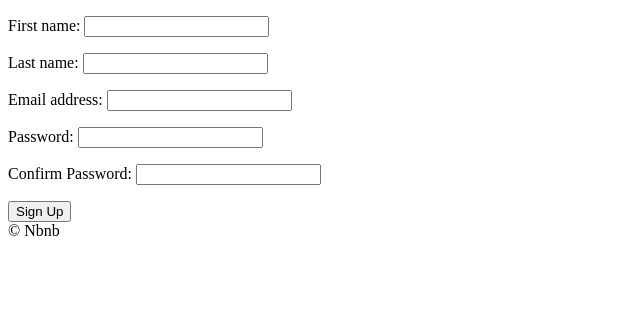
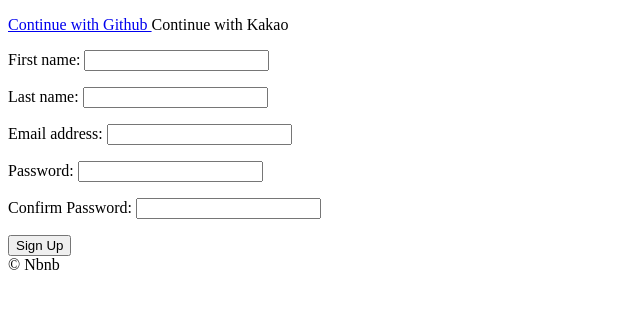
Before and after one commit to kim-hyunjin/airbnb-web-clone, a Django app: page /users/signup in a window 1280 px wide. Shown: the part 78-387 px from the top of the page, without its empty margins (0-640 px from the left). Run offline with Django 3.2, Linux system fonts and the light colour scheme.

Commit message:
github login

```diff
--- a/config/settings.py
+++ b/config/settings.py
@@ -139,4 +139,4 @@ EMAIL_HOST = "smtp.mailgun.org"
 EMAIL_PORT = "587"
 EMAIL_HOST_USER = os.environ.get("MAILGUN_USERNAME")
 EMAIL_HOST_PASSWORD = os.environ.get("MAILGUN_PASSWORD")
-EMAIL_FROM = "asdf@sandbox288789b171fa491b90794d2d5c9fc1fe.mailgun.org"
+EMAIL_FROM = "verifiemail@sandbox288789b171fa491b90794d2d5c9fc1fe.mailgun.org"
--- /dev/null
+++ b/templates/partials/social_login.html
@@ -0,0 +1,8 @@
+<div>
+  <a href="{% url 'users:github-login' %}">
+    Continue with Github
+  </a>
+  <a>
+    Continue with Kakao
+  </a>
+</div>
--- a/templates/users/login.html
+++ b/templates/users/login.html
@@ -8,6 +8,7 @@
 {% endblock search-bar %}
 
 {% block content %}
+    {% include 'partials/social_login.html' %}
     <form method="POST" action="{% url "users:login" %}">
         {% csrf_token %}
         {{form.as_p}}
--- a/templates/users/signup.html
+++ b/templates/users/signup.html
@@ -8,6 +8,7 @@
 {% endblock search-bar %}
 
 {% block content %}
+    {% include 'partials/social_login.html' %}
     <form method="POST" action="{% url "users:signup" %}">
         {% csrf_token %}
         {{form.as_p}}
--- a/users/admin.py
+++ b/users/admin.py
@@ -20,6 +20,7 @@ class CustomUserAdmin(UserAdmin):
                     "language",
                     "currency",
                     "superhost",
+                    "login_method",
                 )
             },
         ),
@@ -39,4 +40,5 @@ class CustomUserAdmin(UserAdmin):
         "is_staff",
         "is_superuser",
         "email_verified",
+        "login_method",
     )
--- a/users/models.py
+++ b/users/models.py
@@ -31,6 +31,16 @@ class User(AbstractUser):
 
     CURRENCY_CHOICES = ((CURRENCY_USD, "USD"), (CURRENCY_KRW, "KRW"))
 
+    LOGIN_EMAIL = "email"
+    LOGIN_GITHUB = "github"
+    LOGIN_KAKAO = "kakao"
+
+    LOGIN_CHOICES = (
+        (LOGIN_EMAIL, "Email"),
+        (LOGIN_GITHUB, "Github"),
+        (LOGIN_KAKAO, "Kakao"),
+    )
+
     avatar = models.ImageField(upload_to="avatars", blank=True)
     gender = models.CharField(choices=GENDER_CHOICES, max_length=10, blank=True)
     bio = models.TextField(blank=True)
@@ -44,6 +54,9 @@ class User(AbstractUser):
     superhost = models.BooleanField(default=False)
     email_verified = models.BooleanField(default=False)
     email_secret = models.CharField(max_length=20, default="", blank=True)
+    login_method = models.CharField(
+        max_length=50, choices=LOGIN_CHOICES, default=LOGIN_EMAIL
+    )
 
     def verify_email(self):
         if self.email_verified is False:
--- a/users/urls.py
+++ b/users/urls.py
@@ -4,6 +4,8 @@ from . import views
 app_name = "users"
 urlpatterns = [
     path("login", views.LoginView.as_view(), name="login"),
+    path("login/github", views.github_login, name="github-login"),
+    path("login/github/callback", views.github_callback, name="github-callback"),
     path("logout", views.log_out, name="logout"),
     path("signup", views.SignUpView.as_view(), name="signup"),
     path("verify/<str:key>", views.complete_verification, name="complete_verification"),
--- a/users/views.py
+++ b/users/views.py
@@ -4,6 +4,8 @@ from django.urls import reverse_lazy
 from django.shortcuts import render, redirect, reverse
 from django.contrib.auth import authenticate, login, logout
 from . import forms, models
+import os
+import requests
 
 
 class LoginView(FormView):
@@ -52,3 +54,69 @@ def complete_verification(request, key):
         # to do : add error message
         pass
     return redirect(reverse("core:home"))
+
+
+def github_login(request):
+    client_id = os.environ.get("GH_ID")
+    redirect_uri = "http://127.0.0.1:8000/users/login/github/callback"
+    return redirect(
+        f"https://github.com/login/oauth/authorize?client_id={client_id}&redirect_uri={redirect_uri}&scope=read:user"
+    )
+
+
+class GithubException(Exception):
+    pass
+
+
+def github_callback(request):
+    try:
+        client_id = os.environ.get("GH_ID")
+        client_secret = os.environ.get("GH_SECRET")
+        code = request.GET.get("code", None)
+        if code is not None:
+            token_request = requests.post(
+                f"https://github.com/login/oauth/access_token?client_id={client_id}&client_secret={client_secret}&code={code}",
+                headers={"Accept": "application/json"},
+            )
+            token_json = token_request.json()
+            error = token_json.get("error", None)
+            if error is not None:
+                raise GithubException()
+            else:
+                access_token = token_json.get("access_token")
+                profile_request = requests.get(
+                    "https://api.github.com/user",
+                    headers={
+                        "Authorization": f"token {access_token}",
+                        "Accept": "application/json",
+                    },
+                )
+                profile_json = profile_request.json()
+                username = profile_json.get("login", None)
+                if username is not None:
+                    name = profile_json.get("name")
+                    email = profile_json.get("email")
+                    bio = profile_json.get("bio")
+                    try:
+                        user = models.User.objects.get(email=email)
+                        if user.login_method != models.User.LOGIN_GITHUB:
+                            raise GithubException()
+                    except models.User.DoesNotExist:
+                        user = models.User.objects.create(
+                            email=email,
+                            first_name=name,
+                            username=email,
+                            bio=bio,
+                            login_method=models.User.LOGIN_GITHUB,
+                        )
+                        user.set_unusable_password()
+                        user.save()
+                    login(request, user)
+                    return redirect(reverse("core:home"))
+                else:
+                    raise GithubException()
+        else:
+            raise GithubException()
+    except GithubException:
+        # send error message
+        return redirect(reverse("users:login"))
```
Also changed, not shown: reservations/migrations/0013_auto_20200210_2052.py (added), reservations/migrations/0014_auto_20200210_2138.py (added), users/migrations/0011_user_login_method.py (added), 2 other files.
